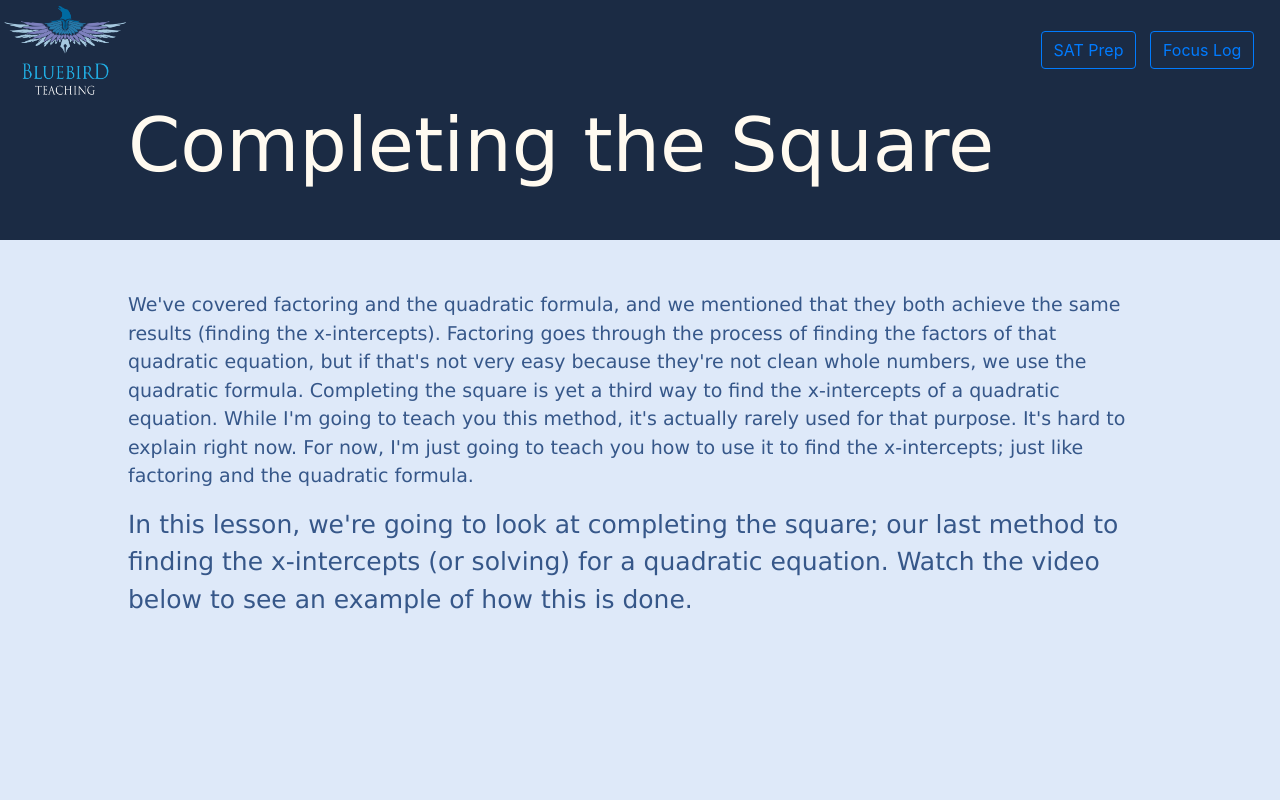
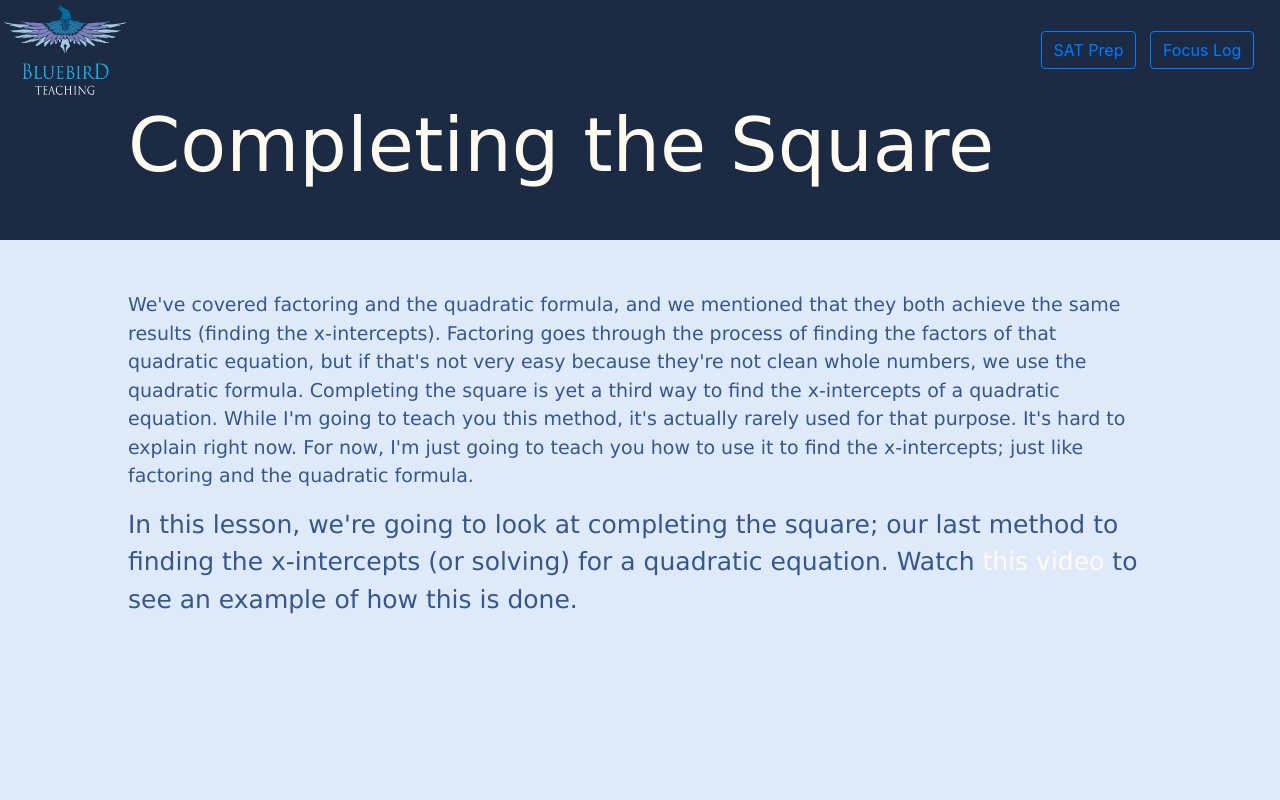
Before and after one commit to YomenT/bluebird-teaching, a React (Create React App) app in the folder reactapp/: page /passport_to_advanced_math/completing_the_square in a window 1280 px wide. Shown: the top 800 px of the page. Built offline with nearby package versions, Linux system fonts and the light colour scheme.

Commit message:
Added video for completing the square

```diff
--- a/reactapp/src/components/passport-to-advanced-math/CompletingTheSquare.js
+++ b/reactapp/src/components/passport-to-advanced-math/CompletingTheSquare.js
@@ -28,7 +28,7 @@ class CompletingTheSquare extends React.Component {
 
                     <p className="p-body">
                         In this lesson, we're going to look at completing the square; our last method to finding the x-intercepts (or solving)
-                        for a quadratic equation.  Watch the video below to see an example of how this is done.
+                        for a quadratic equation.  Watch <a href="">this video</a> to see an example of how this is done.
                     </p>
 
                     <div>
```
